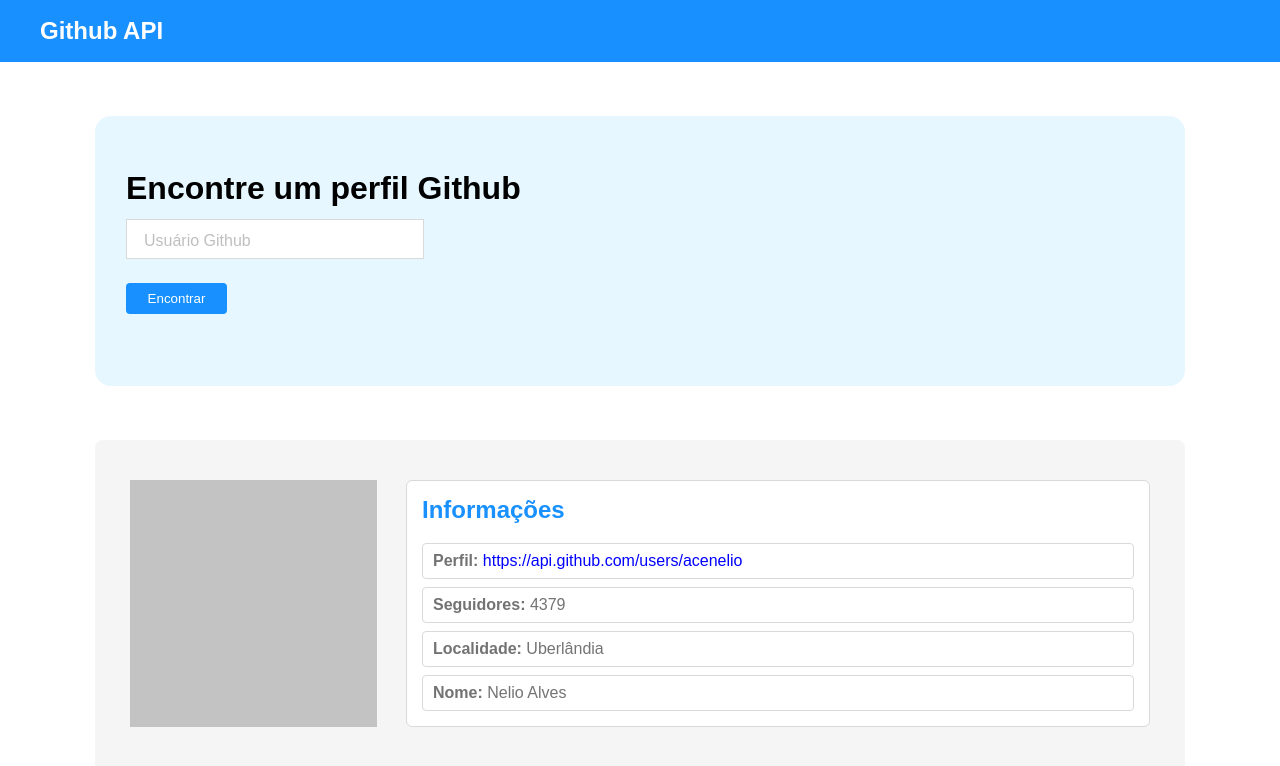
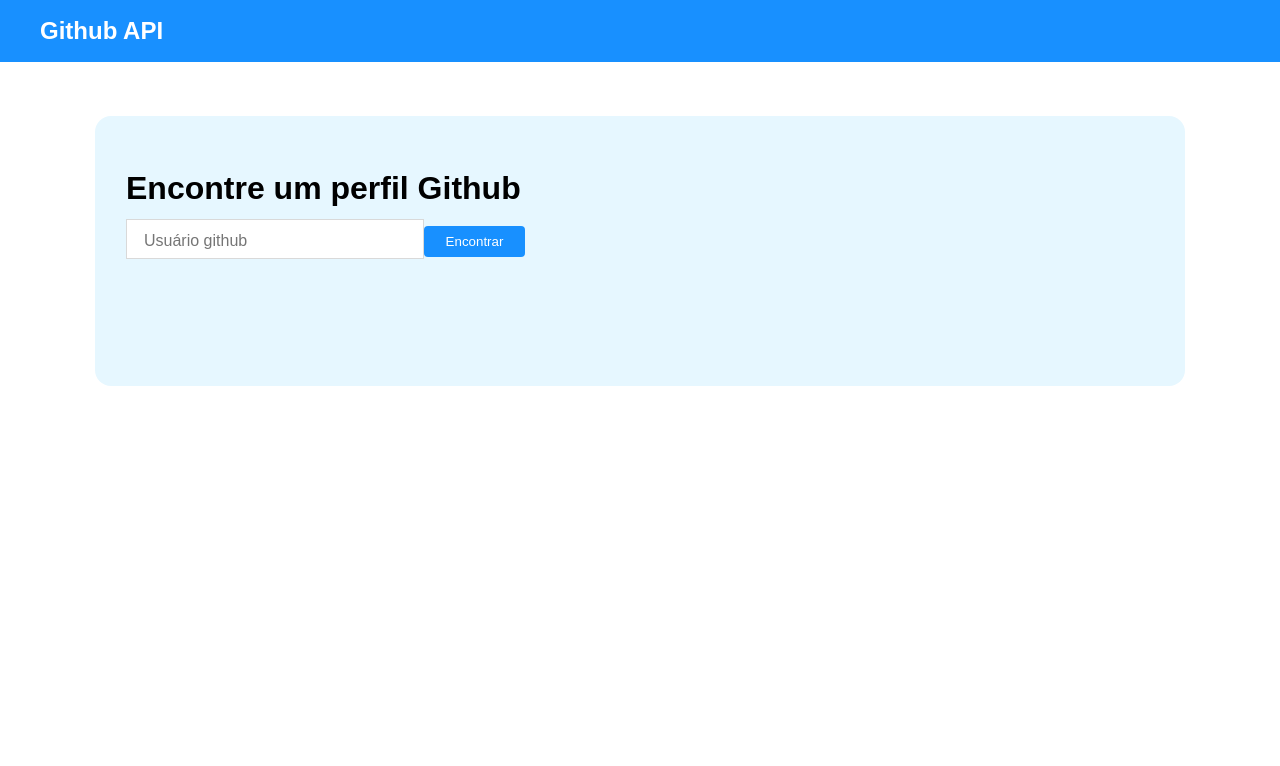
Before and after one commit to miltcn/bds-desafio-mod2-react, a React (Create React App) app: page / in a window 1280 px wide. Shown: the top 766 px of the page. Built offline with nearby package versions, Linux system fonts and the light colour scheme.

Commit message:
Integração com API Github

```diff
--- a/package.json
+++ b/package.json
@@ -10,6 +10,7 @@
     "@types/node": "^16.11.20",
     "@types/react": "^17.0.38",
     "@types/react-dom": "^17.0.11",
+    "axios": "^0.27.2",
     "react": "^17.0.2",
     "react-dom": "^17.0.2",
     "react-scripts": "5.0.0",
--- a/src/ProfileShow/index.tsx
+++ b/src/ProfileShow/index.tsx
@@ -1,20 +1,26 @@
-import Avatar from '../assets/images/avatar.png';
-
 import './styles.css';
 
-const ProfileShow = () => {
+interface ProfileShowProps {
+  avatar_url: string,
+  url: string,
+  name: string,
+  location: string,
+  followers: number
+}
+
+const ProfileShow = ({avatar_url, url, name, location, followers} : ProfileShowProps) => {
   return (
     <div className="profile-show-container">
       <div className="avatar">
-        <img src={Avatar}  alt="Imagem do perfil" />
+        <img src={avatar_url}  alt="Imagem do perfil" />
       </div>
       <div className="infos">
         <h2>Informações</h2>
         <div className="infos-items">
-        <p><span>Perfil:</span> <a href="/">https://api.github.com/users/acenelio</a></p>
-        <p><span>Seguidores:</span> 4379</p>
-        <p><span>Localidade:</span> Uberlândia</p>
-        <p><span>Nome:</span> Nelio Alves</p>
+        <p><span>Perfil:</span> <a href="/">{url}</a></p>
+        <p><span>Seguidores:</span>{followers}</p>
+        <p><span>Localidade:</span>{location}</p>
+        <p><span>Nome:</span>{name}</p>
         </div>
       </div>
     </div>
--- a/src/pages/ProfileSearch/index.tsx
+++ b/src/pages/ProfileSearch/index.tsx
@@ -1,18 +1,71 @@
+import axios from 'axios';
 import ProfileShow from 'ProfileShow';
+import { useState } from 'react';
 import './styles.css';
 
+
+type FormData = {
+  username: string;
+}
+
+type Profile = {
+  avatar_url: string,
+  url: string,
+  name: string,
+  location: string,
+  followers: number
+}
+
 const ProfileSearch = () => {
+
+  const [formData, setFormData] = useState<FormData>({
+    username: '',
+  });
+
+  const [profile, setProfile] = useState<Profile>();
+
+  const handleChange = (event: React.ChangeEvent<HTMLInputElement>) =>{
+    const name = event.target.name;
+    const value = event.target.value;
+
+    setFormData({...formData, [name]: value});
+    }
+
+  const handleSubmit = (event: React.FormEvent<HTMLFormElement>) => {
+    event.preventDefault();
+
+    axios.get(`https://api.github.com/users/${formData.username}`)
+    .then((response) => {
+      setProfile(response.data);
+    }).catch((error) => {
+      setProfile(undefined);
+      console.log(error);
+    });
+  }
+
   return (
     <div className="container">
       <div className="profile-search-container">
         <h1>
           Encontre um perfil Github
         </h1>
-        <input type="text" value="Usuário Github" />
+        <form onSubmit={handleSubmit}>
+        <input
+          type="text"
+          name="username"
+          value={formData.username}
+          placeholder="Usuário github"
+          onChange={handleChange}
+          />
         <button type="submit">Encontrar</button>
+        </form>
       </div>
       <div className="info-container">
-        <ProfileShow />
+        {profile &&
+
+          <ProfileShow {...profile} />
+
+        }
       </div>
     </div>
   );
```
Also changed, not shown: 1 other file (tests, documents, lock files or other folders).
